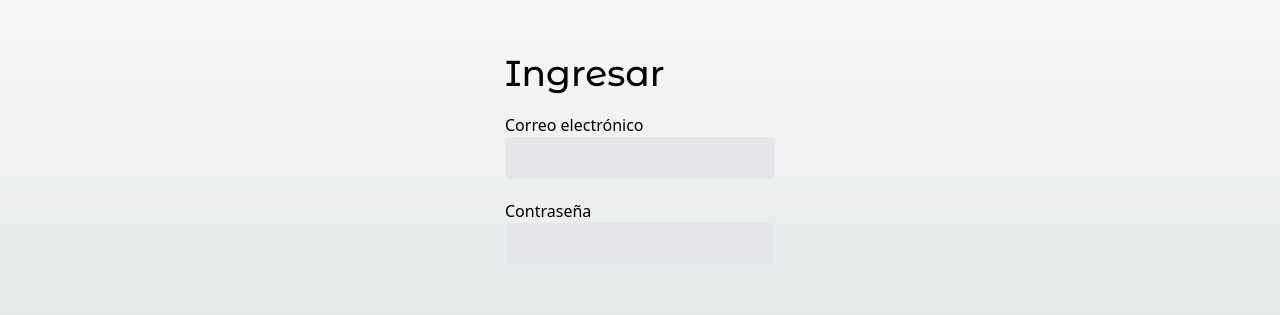
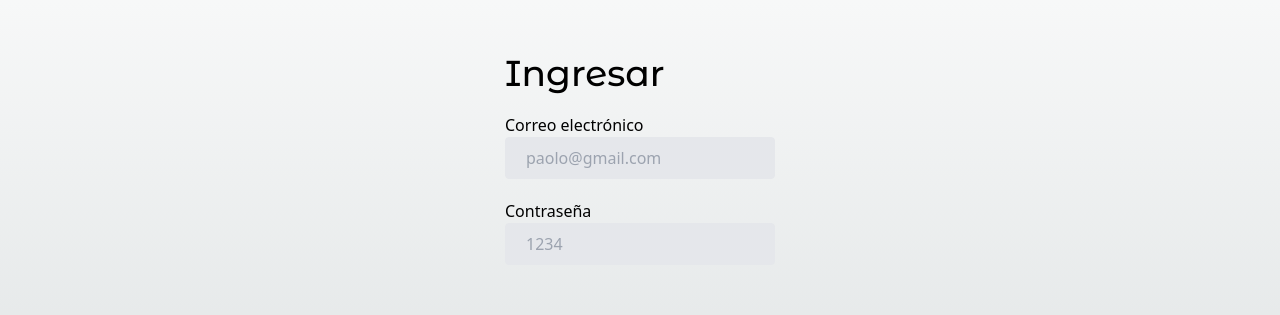
Before and after one commit to paoloflores98/nextjs-teslo-shop, a Next.js app: page /auth/login in a window 1280 px wide. Shown: the part 155-470 px from the top of the page. Built offline with nearby package versions, Linux system fonts and the light colour scheme; no server answers.

Commit message:
commit 2024-12-10 16:47

```diff
--- a/src/app/auth/login/ui/LoginForm.tsx
+++ b/src/app/auth/login/ui/LoginForm.tsx
@@ -29,6 +29,7 @@ export const LoginForm = () => {
         id="email"
         name="email"
         type="email"
+        placeholder="paolo@gmail.com"
       />
 
       <label htmlFor="password">Contraseña</label>
@@ -37,6 +38,7 @@ export const LoginForm = () => {
         id="password"
         name="password"
         type="password"
+        placeholder="1234"
       />
 
       {/* Verificar si las credenciales no son correctas */}
```
